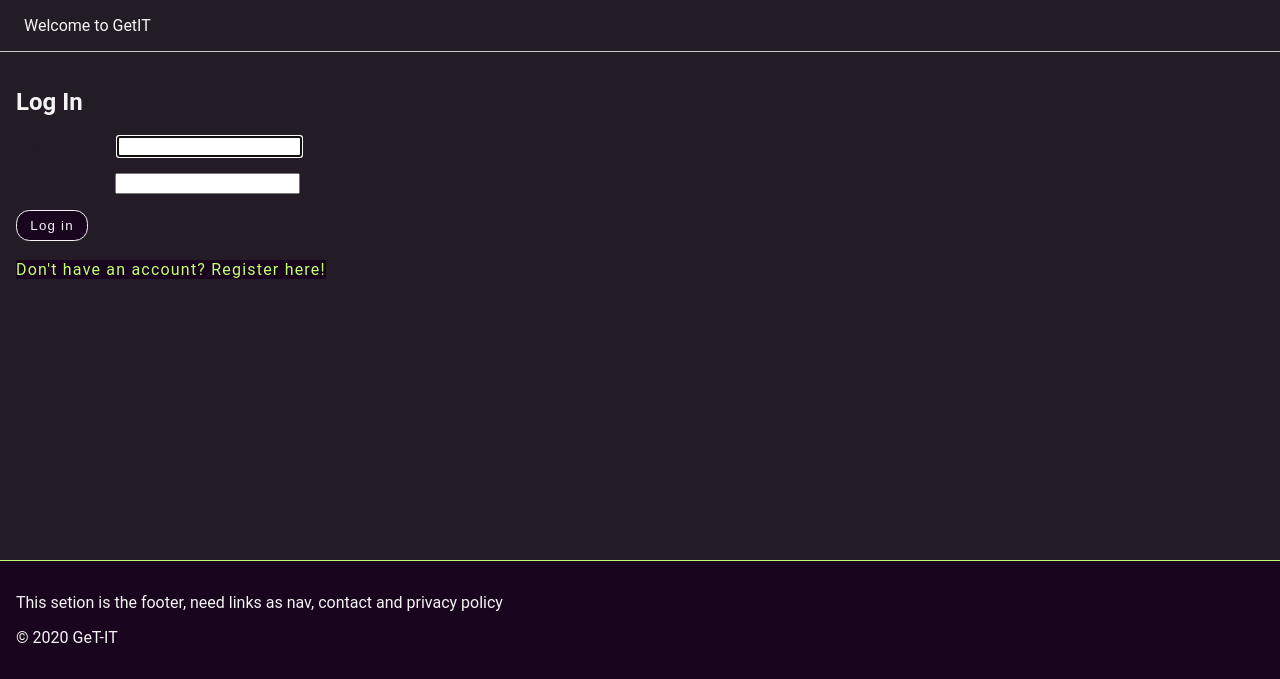
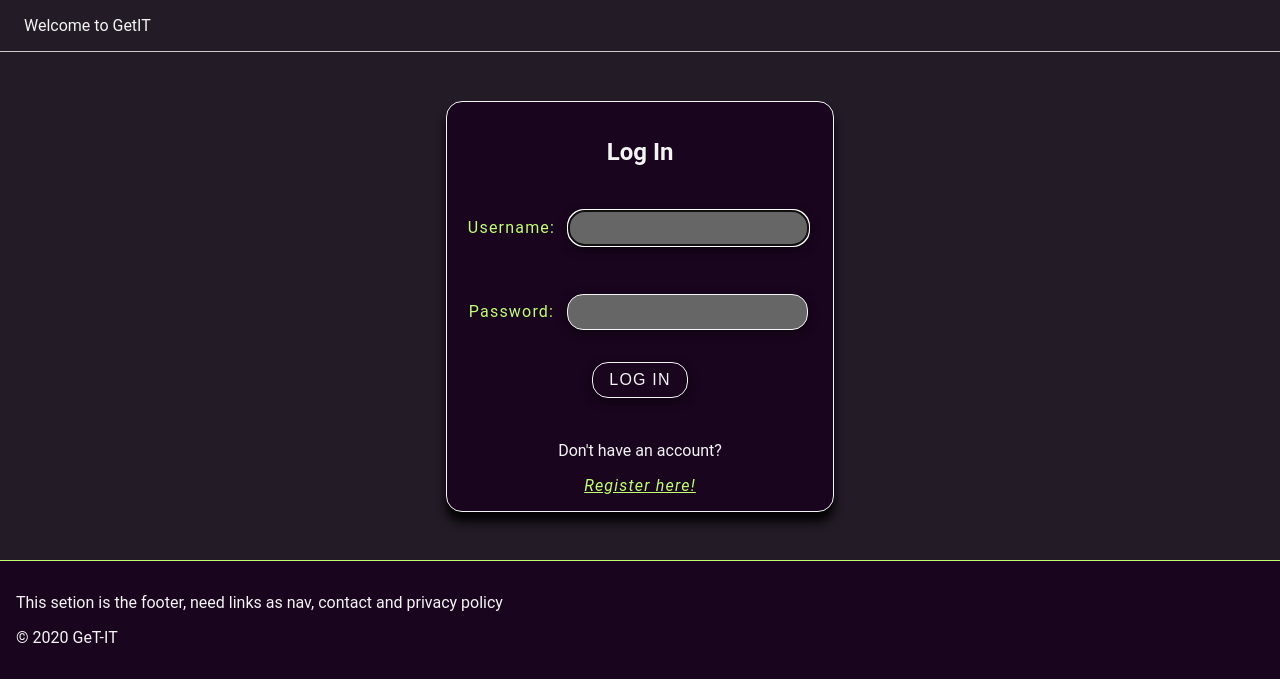
Before and after one commit to The-Digital-Dilemma/GetIT, a Django app: page /users/login/ in a window 1280 px wide. Shown: the part 121-800 px from the top of the page. Run offline with Django 4.2, Linux system fonts and the light colour scheme.

Commit message:
login and register layout and styling match up

```diff
--- a/GetIT/courses/templates/courses/course_details.html
+++ b/GetIT/courses/templates/courses/course_details.html
@@ -1,4 +1,5 @@
 {% extends "base.html" %} {% block content %} {% if course.chapter_set.all %}
+<div class="course-detail-container">
   <h2>{{ course.title }}</h2>
   {% comment %}
   <p>{{ course.description }}</p>
@@ -17,5 +18,5 @@ coming soon {% endcomment %} {% else %}
   <div class="coming-soon">
     <p>content coming soon</p>
   </div>
-
+</div>
 {% endif %} {% endblock %}
--- a/GetIT/static/css/style.css
+++ b/GetIT/static/css/style.css
@@ -126,6 +126,8 @@ section {
 main {
   flex: 1;
   padding: 1em;
+  display: flex;
+  justify-content: center;
 }
 
 /*  MAIN SECTION  WELCOME PAGE*/
@@ -451,10 +461,89 @@ label {
 
 /*  LOGIN & REGISTER PAGE SECTION */
 
+/*  LOGIN */
 /* Red border is for testing purposes */
+.login-container,
+.register-container {
+  display: flex;
+  flex-direction: column;
+  justify-content: center;
+  align-items: center;
+  align-content: center;
+  align-self: center;
+  margin: 0.1em;
+  width: fit-content;
+  background-color: var(--background-color-dark);
+  border: 1px solid var(--border-color-light);
+  border-radius: var(--border-radius);
+  box-shadow: var(--box-shadow);
+  padding: 1em;
+  /* border: 1px solid red; */
+}
+.list {
+  display: flex;
+  flex-direction: column;
+  justify-content: center;
+  align-items: center;
+}
+.register-container form {
+  display: flex;
+  flex-direction: column;
+  justify-content: center;
+  align-items: center;
+}
+.login-container p {
+  display: flex;
+  justify-content: space-between;
+  align-items: center;
+}
+.register-container p {
+  display: flex;
+  flex-direction: column;
+  justify-content: flex-start;
+  align-items: center;
+}
 
-.btn-login,
-.btn-register {
+.register-container ul {
+  display: flex;
+  flex-direction: column;
+  justify-content: flex-start;
+  align-items: center;
+  padding: 0;
+}
+.register-container ul li {
+  padding: 0;
+}
+.helptext {
+  font-size: 0.8em;
+  font-style: italic;
+  margin: 0;
+  padding: 0;
+  color: red;
+}
+.login-container label,
+.register-container label {
+  color: var(--primary-color);
+  text-align: center;
+}
+.login-container input,
+.register-container input {
+  padding: 0.5em 1em;
+  margin: 0.5em;
+  font-size: 1em;
+  border: 1px solid var(--border-color-light);
+  border-radius: var(--border-radius);
+  background-color: var(--border-color-dark);
+  color: var(--secondary-color);
+  text-decoration: none;
+  letter-spacing: 1.2px;
+  vertical-align: center;
+  box-shadow: var(--box-shadow-light);
+}
+form .btn-login,
+form .btn-register {
+  align-self: center;
+  justify-self: center;
   padding: 0.5em 1em;
   border: 1px solid var(--border-color-light);
   border-radius: var(--border-radius);
@@ -471,7 +560,13 @@ label {
   box-shadow: var(--glow-effect);
 }
 .link-register,
-.link-login-again,
+.link-login-again {
+  background-color: var(--background-color-dark);
+  color: var(--primary-color);
+  text-decoration: underline;
+  font-style: italic;
+  letter-spacing: 1.2px;
+}
 .link-lesson-details,
 .link-back-to-course-details {
   background-color: var(--background-color-dark);
--- a/GetIT/users/templates/users/login.html
+++ b/GetIT/users/templates/users/login.html
@@ -1,10 +1,23 @@
 {% extends 'base.html' %} {% block content %}
-<h2>Log In</h2>
-<form method="POST" class="list">
-  {% csrf_token %} {{ form.as_p }}
-  <input type="submit" value="Log in" class="btn-login" />
-</form>
-<br /><a class="link-register" href="{% url 'users:register' %}"
-  >Don't have an account? Register here!</a
->
+<div class="login-container">
+  <h2>Log In</h2>
+  <form
+    method="POST"
+    class="list"
+  >
+    {% csrf_token %} {{ form.as_p }}
+    <input
+      type="submit"
+      value="LOG IN"
+      class="btn-login"
+    />
+  </form>
+  <br />
+  <p>Don't have an account?</p>
+  <a
+    class="link-register"
+    href="{% url 'users:register' %}"
+    >Register here!</a
+  >
+</div>
 {% endblock %}
```
Also changed, not shown: other parts of GetIT/static/css/style.css (+19 -11 lines), GetIT/users/templates/users/profile_update.html (+4 -5 lines), GetIT/users/templates/users/register.html (+11 -5 lines), GetIT/db.sqlite3. Lines whose indentation alone changed are shown as unchanged.
